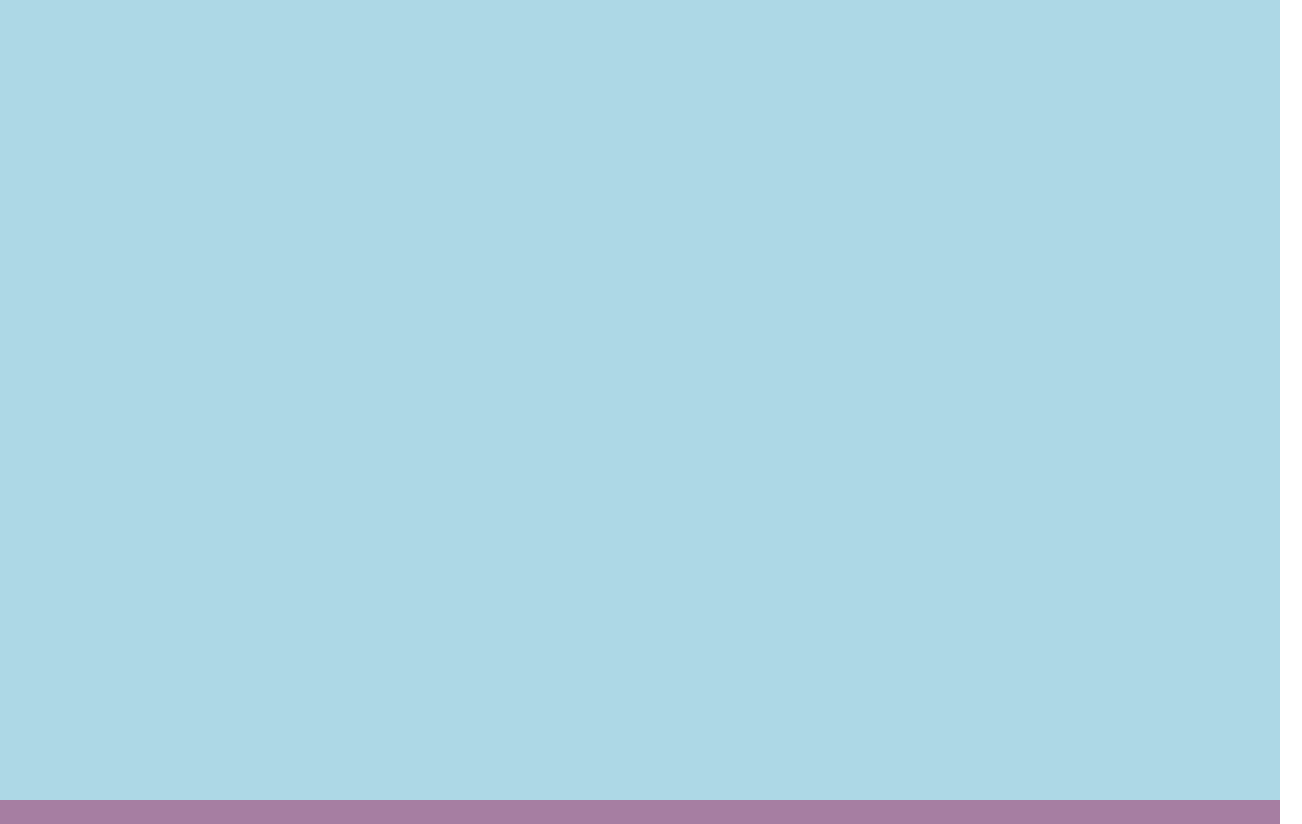
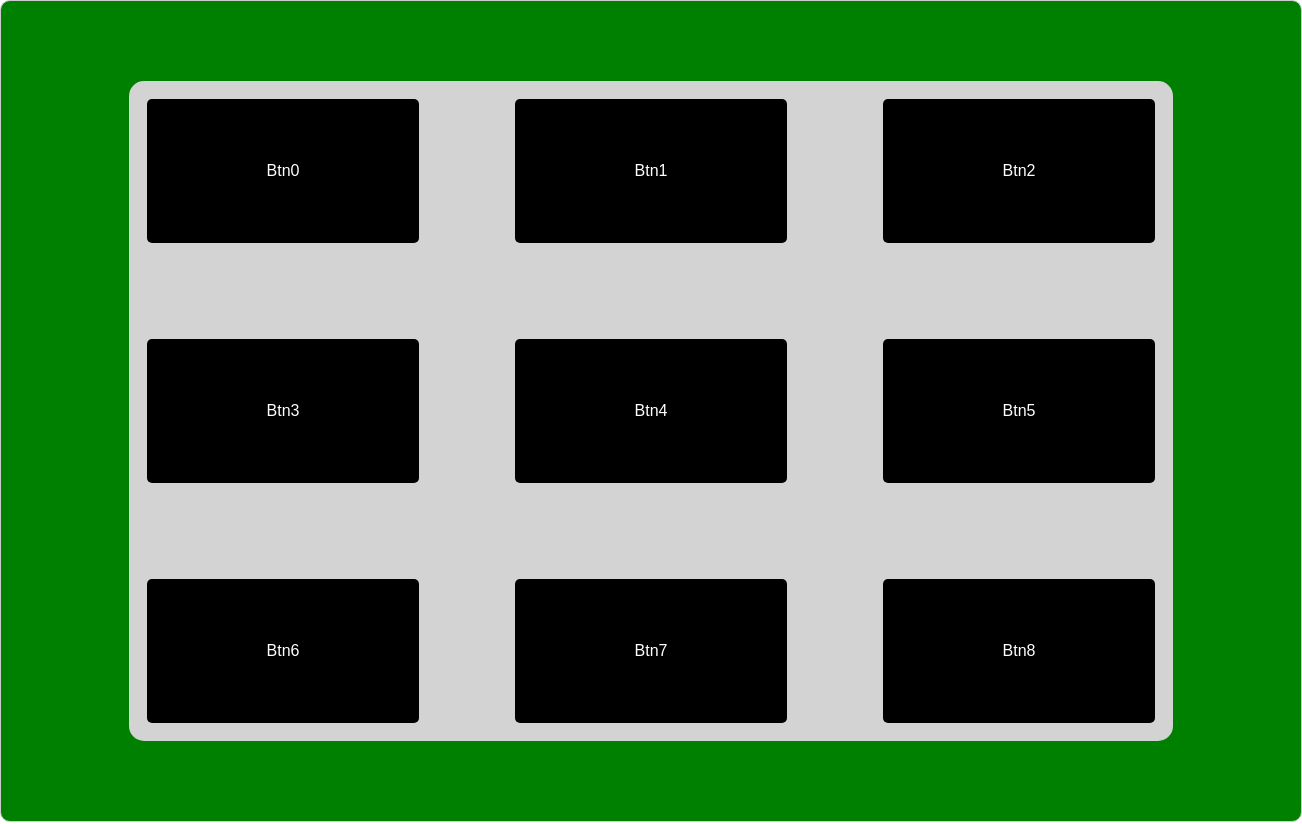
Before and after one commit to Sukriti-Bhatia-Zs/react-training, a React (Create React App) app in the folder react-practice copy/trycontextapi/: page / in a window 1280 px wide. Shown: the top 824 px of the page, 1302 px wide, since content can reach past the window. Built offline with nearby package versions, Linux system fonts and the light colour scheme.

Commit message:
buttons assignment day8

```diff
--- a/react-practice copy/trycontextapi/src/App.js
+++ b/react-practice copy/trycontextapi/src/App.js
@@ -1,12 +1,14 @@
 
 import './App.css';
 import Themecontextprovider from './Components/Themecontextprovider';
+import Buttons4 from './Buttons/Buttons4';
 
 
 function App() {
   return (
     <div>
-      <Themecontextprovider/>
+      {/* <Themecontextprovider/> */}
+      <Buttons4/>
     </div>
   );
 }
--- /dev/null
+++ b/react-practice copy/trycontextapi/src/Buttons/Buttons4.jsx
@@ -0,0 +1,55 @@
+import React, { useEffect,useState} from "react";
+import './Buttonscss.css'
+
+const Buttons4=()=>{
+
+    const [buttons,setbuttons]=useState([])
+
+    const [count,setcount]=useState(0);
+
+    const addbuttons=()=>{
+        const newarr=[];
+        for(let i=0;i<9;i++){
+            newarr.push({id:i,text:`Btn${i}`});
+        }
+        setbuttons(newarr);
+    }
+
+    const handleclick=(e)=>{
+        console.log(e.target)
+        const button=e.target;
+        if(count<4){
+            if(button.dataset.isclicked==="false"){
+                button.dataset.isclicked="true";
+                button.style.backgroundColor="beige";
+                button.style.color="black";
+                setcount((prev)=>prev+1);
+            }
+        }
+    }
+
+    useEffect(()=>{
+        addbuttons()
+    },[])
+
+
+    return (
+        <div className="main">
+            <div className="diving">
+                {
+                    buttons.map((btnobj)=>{
+                        return (
+                            <button key={btnobj.id} className="buttonInsideGrid" onClick={handleclick} data-isclicked="false">
+                                {btnobj.text}
+                            </button>
+                        )
+                    })
+                }
+            </div>
+        </div>
+    )
+
+
+}
+
+export default Buttons4
--- /dev/null
+++ b/react-practice copy/trycontextapi/src/Buttons/Buttonscss.css
@@ -0,0 +1,37 @@
+.main {
+    display: flex;
+    justify-content: center;
+    align-items: center;
+    background-color: green;
+    border: 1px solid #ccc;
+    border-radius: 10px;
+    padding: 10px;
+    width: 100vw;
+    height: 100vh;
+  }
+
+
+.diving {
+    width: 80vw;
+    height: 80vh;
+    display: grid;
+    grid-template-columns: repeat(3, 1fr);
+    grid-template-rows: repeat(3, 1fr);
+    gap: 5rem;
+    background-color: lightgray;
+    padding: 10px;
+    border-radius: 15px;
+  }
+
+
+.buttonInsideGrid {
+    background-color: black;
+    color: white;
+    font-size: 1rem;
+    padding: 15px;
+    border: none;
+    border-radius: 5px;
+    cursor: pointer;
+    transition: background-color 0.3s ease, transform 0.2s ease;
+    margin: .5rem;
+}
```
Also changed, not shown: react-practice copy/trycontextapi/src/index.css (line endings or trailing spaces), 1 other file (tests, documents, lock files or other folders).
